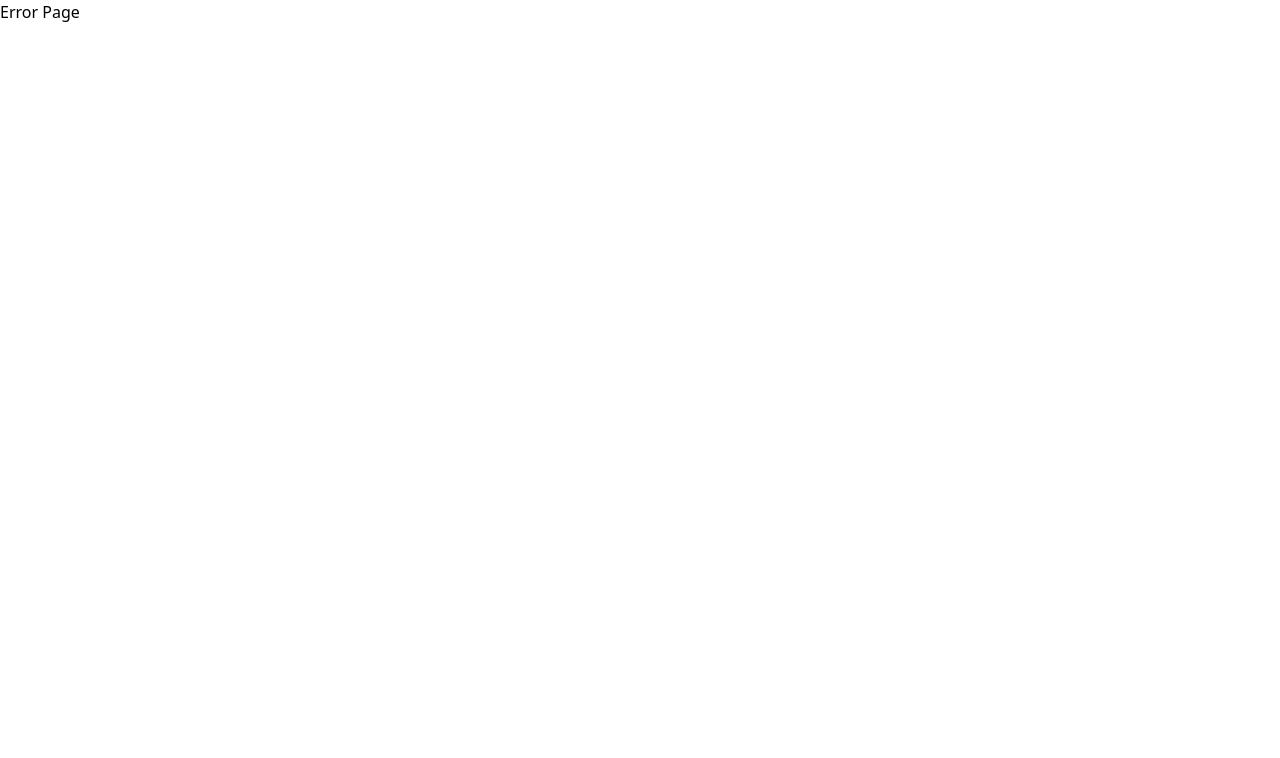
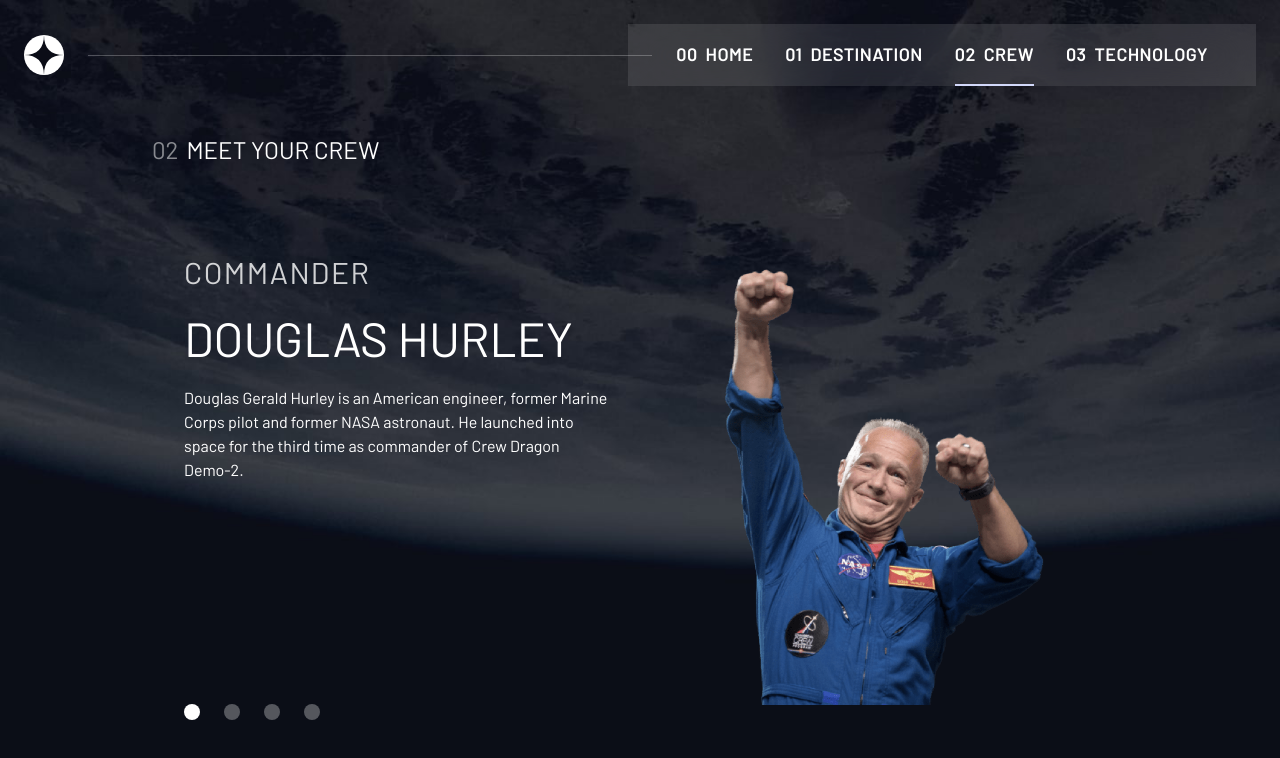
Before and after one commit to AhmedLebda/space-tourism-website, a React (Vite) app: page /crew in a window 1280 px wide. Before the commit this address had no page. Shown: the top 758 px of the page. Built offline with nearby package versions, Linux system fonts and the light colour scheme; the HTML template or start-up script is replaced by a standard one; a web font is replaced by a local one.

Commit message:
feat: add crew page

```diff
--- a/src/components/menu/menu_items.tsx
+++ b/src/components/menu/menu_items.tsx
@@ -14,7 +14,7 @@
     return (
         <>
             {items.map((item, index) => {
-                const toPath = index === 0 ? path : `${path}/${item.replace(" ", "-")}`;
+                const toPath = index === 0 ? path : `${path}/${item}`;
                 return (
                     <li key={index} className='uppercase'>
                         <NavLink end={index === 0} to={toPath} className={({ isActive }) => getNavLinkClassName(isActive)}>
--- a/src/components/page_title.tsx
+++ b/src/components/page_title.tsx
@@ -3,7 +3,7 @@
 
 const PageTitle = ({ number, text }: PageTitleProps) => {
     return (
-        <h1 className='uppercase text-xl md:text-2xl'>
+        <h1 className='uppercase text-xl md:text-2xl px-6'>
             <span aria-hidden="true" className='mr-2 text-white/50'>
                 {number.toString().padStart(2, '0')}
             </span>
--- a/src/components/pagination.tsx
+++ b/src/components/pagination.tsx
@@ -1,23 +1,26 @@
 import { NavLink } from "react-router-dom"
 
 const getNavLinkClassName = (isActive: boolean) => {
-  return `bg-white block w-4 aspect-square rounded-full hover:opacity-75 focus:opacity-75 ${isActive ? 'opacity-75' : ''
+  return `bg-white block w-4 aspect-square rounded-full  hover:opacity-100 focus:opacity-100 ${isActive ? 'opacity-100' : 'opacity-30'
     }`;
 };
 
 interface PaginationProps {
-  count: number;
+  items: string[];
   path: string;
 }
 
-const Pagination = ({ count, path }: PaginationProps) => {
-  if (!path || path === '/') path = '';
+const Pagination = ({ items, path }: PaginationProps) => {
+
 
   return (
-    <nav className="flex items-center gap-2">
-      {Array.from({ length: count }).map((_, index) => <NavLink key={index} to={`${path}/${index}`} className={({ isActive }) => getNavLinkClassName(isActive)}>
-        <span className="sr-only">next page</span>
-      </NavLink>)}
+    <nav className="flex items-center justify-center md:justify-start gap-6">
+      {items.map((item, index) => {
+        const toPath = index === 0 ? path : `${path}/${item}`;
+        return <NavLink key={item} end={index === 0} to={toPath} className={({ isActive }) => getNavLinkClassName(isActive)}>
+          <span className="sr-only">next page</span>
+        </NavLink>
+      })}
     </nav>
   )
 }
--- a/src/data/crew.ts
+++ b/src/data/crew.ts
@@ -1,10 +1,12 @@
+import firstUser from '../assets/crew/image-douglas-hurley.png';
+import secondUser from '../assets/crew/image-mark-shuttleworth.png';
+import thirdUser from '../assets/crew/image-victor-glover.png';
+import fourthUser from '../assets/crew/image-anousheh-ansari.png';
+
 interface Crew {
   id: string;
   name: string;
-  images: {
-    png: string;
-    webp: string;
-  };
+  image: string;
   role: string;
   bio: string;
 }
@@ -13,40 +15,28 @@
   {
     id: '1',
     name: 'Douglas Hurley',
-    images: {
-      png: './assets/crew/image-douglas-hurley.png',
-      webp: './assets/crew/image-douglas-hurley.webp',
-    },
+    image: firstUser,
     role: 'Commander',
     bio: 'Douglas Gerald Hurley is an American engineer, former Marine Corps pilot and former NASA astronaut. He launched into space for the third time as commander of Crew Dragon Demo-2.',
   },
   {
     id: '2',
     name: 'Mark Shuttleworth',
-    images: {
-      png: './assets/crew/image-mark-shuttleworth.png',
-      webp: './assets/crew/image-mark-shuttleworth.webp',
-    },
+    image: secondUser,
     role: 'Mission Specialist',
     bio: 'Mark Richard Shuttleworth is the founder and CEO of Canonical, the company behind the Linux-based Ubuntu operating system. Shuttleworth became the first South African to travel to space as a space tourist.',
   },
   {
     id: '3',
     name: 'Victor Glover',
-    images: {
-      png: './assets/crew/image-victor-glover.png',
-      webp: './assets/crew/image-victor-glover.webp',
-    },
+    image: thirdUser,
     role: 'Pilot',
     bio: 'Pilot on the first operational flight of the SpaceX Crew Dragon to the International Space Station. Glover is a commander in the U.S. Navy where he pilots an F/A-18.He was a crew member of Expedition 64, and served as a station systems flight engineer.',
   },
   {
     id: '4',
     name: 'Anousheh Ansari',
-    images: {
-      png: './assets/crew/image-anousheh-ansari.png',
-      webp: './assets/crew/image-anousheh-ansari.webp',
-    },
+    image: fourthUser,
     role: 'Flight Engineer',
     bio: 'Anousheh Ansari is an Iranian American engineer and co-founder of Prodea Systems. Ansari was the fourth self-funded space tourist, the first self-funded woman to fly to the ISS, and the first Iranian in space.',
   },
--- /dev/null
+++ b/src/pages/Crew.tsx
@@ -0,0 +1,28 @@
+import { useParams } from "react-router-dom";
+import { crew } from "../data/crew";
+import Pagination from "../components/pagination";
+
+const crewNames = crew.map(member => member.name)
+
+const Crew = () => {
+    const { name } = useParams();
+
+    const currentCrewMember = crew.find(member => member.name === name) || crew[0]
+    return (
+        <div className="h-full grid gap-4 grid-cols-1 md:grid-cols-2 text-center md:text-left max-w-screen-lg mx-auto place-items-center p-8">
+
+            <div className="px-6 py-14 flex flex-col gap-6 self-stretch">
+                <h3 className="text-white/80 uppercase text-xl md:text-3xl tracking-wider">{currentCrewMember.role}</h3>
+                <p className="uppercase text-3xl md:text-5xl">{currentCrewMember.name}</p>
+                <p className="mb-auto">{currentCrewMember.bio}</p>
+                <Pagination items={crewNames} path="/crew" />
+            </div>
+
+            <div className="max-w-72 md:max-w-80">
+                <img src={currentCrewMember.image} alt={currentCrewMember.name} className="max-w-full" />
+            </div>
+        </div>
+    )
+}
+
+export default Crew
--- /dev/null
+++ b/src/pages/layouts/CrewLayout.tsx
@@ -0,0 +1,13 @@
+import { Outlet } from "react-router-dom"
+import PageTitle from "../../components/page_title"
+
+const CrewLayout = () => {
+    return (
+        <>
+            <PageTitle number={2} text="meet your crew" />
+            <Outlet />
+        </>
+    )
+}
+
+export default CrewLayout
--- a/src/pages/layouts/MainLayout.tsx
+++ b/src/pages/layouts/MainLayout.tsx
@@ -1,17 +1,24 @@
 import { Outlet, useLocation } from "react-router-dom";
 import Header from "../../components/header";
+
+
+const bgClassesMap: { [key: string]: string } = {
+    home: "bg-home-mobile xs:bg-home-tablet md:bg-home-desktop",
+    destination: "bg-destination-mobile xs:bg-destination-tablet md:bg-destination-desktop",
+    crew: "bg-crew-mobile xs:bg-crew-tablet md:bg-crew-desktop",
+}
 
 const MainLayout = () => {
     const location = useLocation();
 
-    const bgImage = location.pathname === "/" ? "home" : location.pathname.split("/")[1]
+    const path = location.pathname === "/" ? "home" : location.pathname.split("/")[1]
 
     return (
-        <div className={`min-h-screen grid grid-rows-mainLayout font-barlow bg-primary text-white bg-${bgImage}-mobile xs:bg-${bgImage}-tablet md:bg-${bgImage}-desktop bg-cover bg-bottom xs:bg-center overflow-hidden`}>
+        <div className={`${bgClassesMap[path]} min-h-screen grid grid-rows-mainLayout font-barlow bg-primary text-white bg-cover bg-bottom xs:bg-center overflow-hidden`}>
 
             <Header />
 
-            <main className="container mx-auto my-6 ">
+            <main className="mx-auto my-6">
                 <Outlet></Outlet>
             </main>
         </div>
--- a/src/routes.tsx
+++ b/src/routes.tsx
@@ -3,6 +3,8 @@
 import Error from "./pages/404";
 import DestinationLayout from "./pages/layouts/DestinationLayout";
 import Destination from "./pages/Destination";
+import CrewLayout from "./pages/layouts/CrewLayout";
+import Crew from "./pages/Crew";
 
 const routes = [
     {
@@ -27,6 +29,20 @@
                         element: <Destination />,
                     }
                 ]
+            },
+            {
+                path: "crew",
+                element: <CrewLayout />,
+                children: [
+                    {
+                        index: true,
+                        element: <Crew />,
+                    },
+                    {
+                        path: ":name",
+                        element: <Crew />,
+                    }
+                ]
             }
         ],
     },
--- a/tailwind.config.js
+++ b/tailwind.config.js
@@ -28,6 +28,9 @@
           "url('./src/assets/destination/background-destination-tablet.jpg')",
         'destination-mobile':
           "url('./src/assets/destination/background-destination-mobile.jpg')",
+        'crew-desktop': "url('./src/assets/crew/background-crew-desktop.jpg')",
+        'crew-tablet': "url('./src/assets/crew/background-crew-tablet.jpg')",
+        'crew-mobile': "url('./src/assets/crew/background-crew-mobile.jpg')",
       },
     },
   },
```
